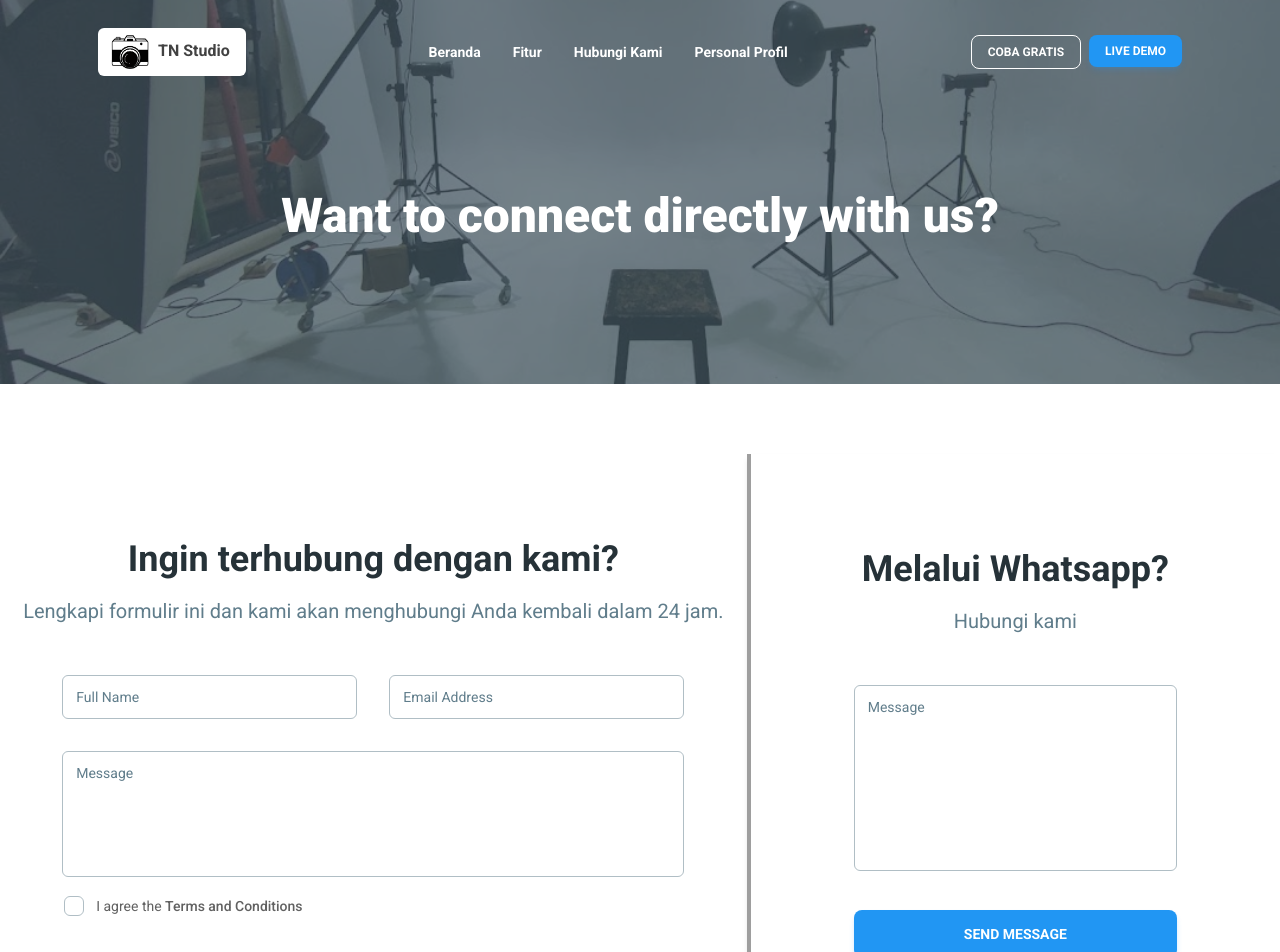
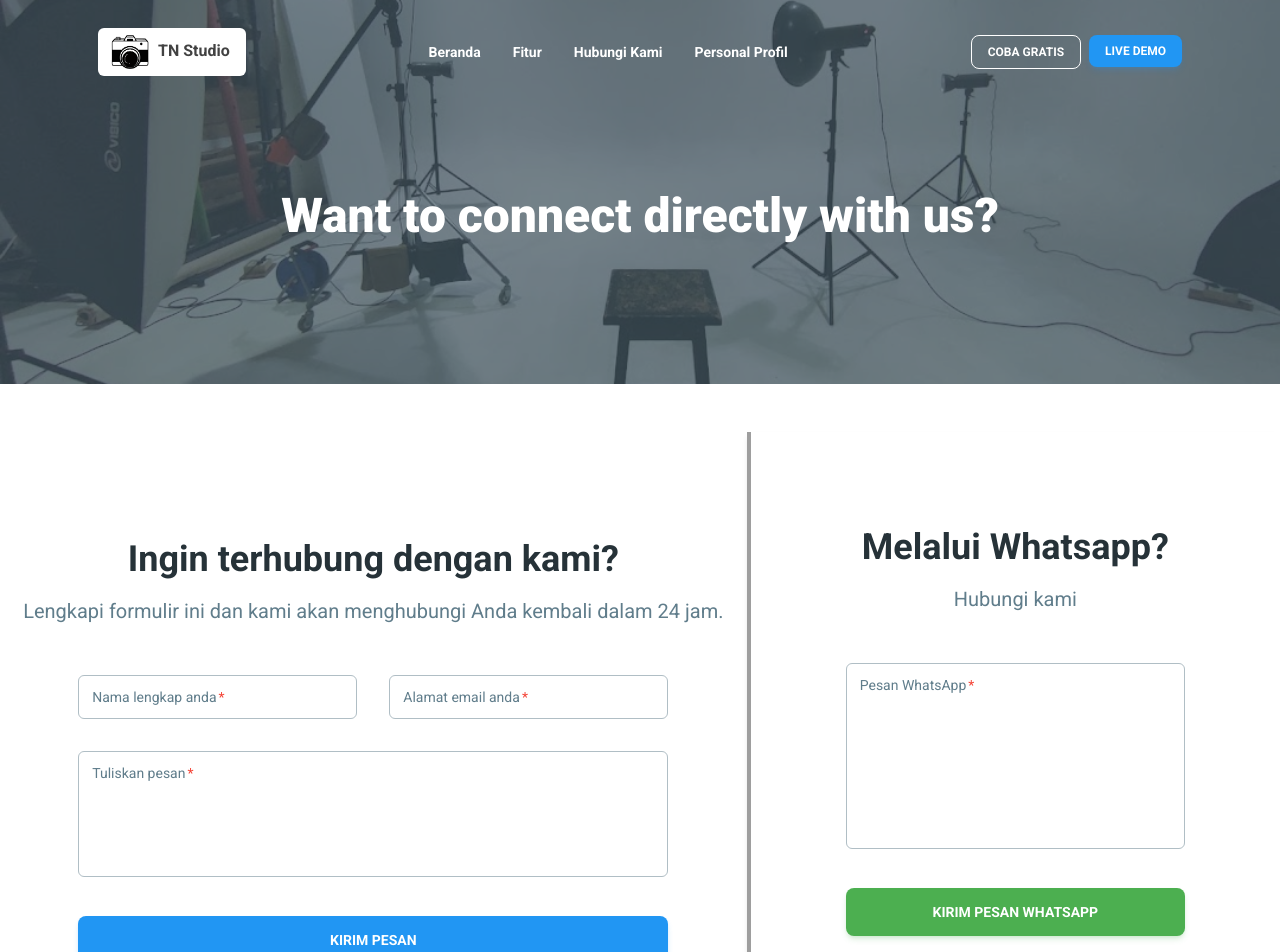
Before and after one commit to yusufarya/landing-page-tn-studio, a React (Vite) app: page /contact-us in a window 1280 px wide. Shown: the top 952 px of the page. Built offline with nearby package versions, Linux system fonts and the light colour scheme.

Commit message:
update contact us

```diff
--- a/src/pages/contact-us.jsx
+++ b/src/pages/contact-us.jsx
@@ -93,34 +93,37 @@ export function ContactUs() {
                         <PageTitle section="" heading="Ingin terhubung dengan kami?">
                             Lengkapi formulir ini dan kami akan menghubungi Anda kembali dalam 24 jam.
                         </PageTitle>
-                        <form className="mx-auto w-full mt-12 lg:w-10/12" onSubmit={handleSubmit}>
-                            <div className="mb-8 flex gap-8">
+                        <form className="mx-auto w-full px-4 mt-12 lg:w-10/12" onSubmit={handleSubmit}>
+                            <div className="mb-8 lg:flex gap-8">
                                 <input type="hidden" name="to_name" value="TN Studio" />
                                 <Input
                                     variant="outlined"
                                     size="lg"
-                                    label="Full Name"
+                                    label="Nama lengkap anda"
                                     id="from_name"
                                     name="from_name"
+                                    required
                                     onChange={handleChange} />
                                 <Input
                                     variant="outlined"
                                     size="lg"
-                                    label="Email Address"
+                                    label="Alamat email anda"
                                     id="email"
                                     name="reply_to"
+                                    required
                                     onChange={handleChange}  />
                             </div>
                             <Textarea
                                 variant="outlined"
                                 size="lg"
-                                label="Message" rows={5}
+                                label="Tuliskan pesan" rows={5}
                                 name="message"
                                 id="message"
+                                required
                                 onChange={handleChange}
 
                                 />
-                            <Checkbox
+                            {/* <Checkbox
                             label={
                                 <Typography
                                 variant="small"
@@ -137,9 +140,9 @@ export function ContactUs() {
                                 </Typography>
                             }
                             containerProps={{ className: "-ml-2.5" }}
-                            />
+                            /> */}
                             <Button variant="filled" color="blue" size="lg" type="submit" className="mt-8" fullWidth>
-                                Send Message
+                                Kirim Pesan
                             </Button>
                         </form>
                     </div>
@@ -162,13 +165,14 @@ export function ContactUs() {
                             <Textarea
                                 variant="outlined"
                                 size="lg"
-                                label="Message"
+                                label="Pesan WhatsApp"
                                 rows={8}
                                 value={WAMessage}
+                                required
                                 onChange={(e) => setMessage(e.target.value)} // Update state ketika user mengetik
                             />
-                            <Button variant="filled" color="blue" size="lg" className="mt-8" fullWidth type="submit">
-                                Send Message
+                            <Button variant="filled" color="green" size="lg" className="mt-8" fullWidth type="submit">
+                                Kirim Pesan WhatsApp
                             </Button>
                         </form>
                     </div>
--- a/src/widgets/layout/page-title.jsx
+++ b/src/widgets/layout/page-title.jsx
@@ -3,7 +3,7 @@ import { Typography } from "@material-tailwind/react";
 
 export function PageTitle({ section, heading, children }) {
   return (
-    <div className="mx-auto w-full px-2 text-center">
+    <div className="mx-auto w-full px-4 text-center">
       <Typography variant="lead" className="font-semibold">{section}</Typography>
       <Typography variant="h2" color="blue-gray" className="my-3">
         {heading}
```
